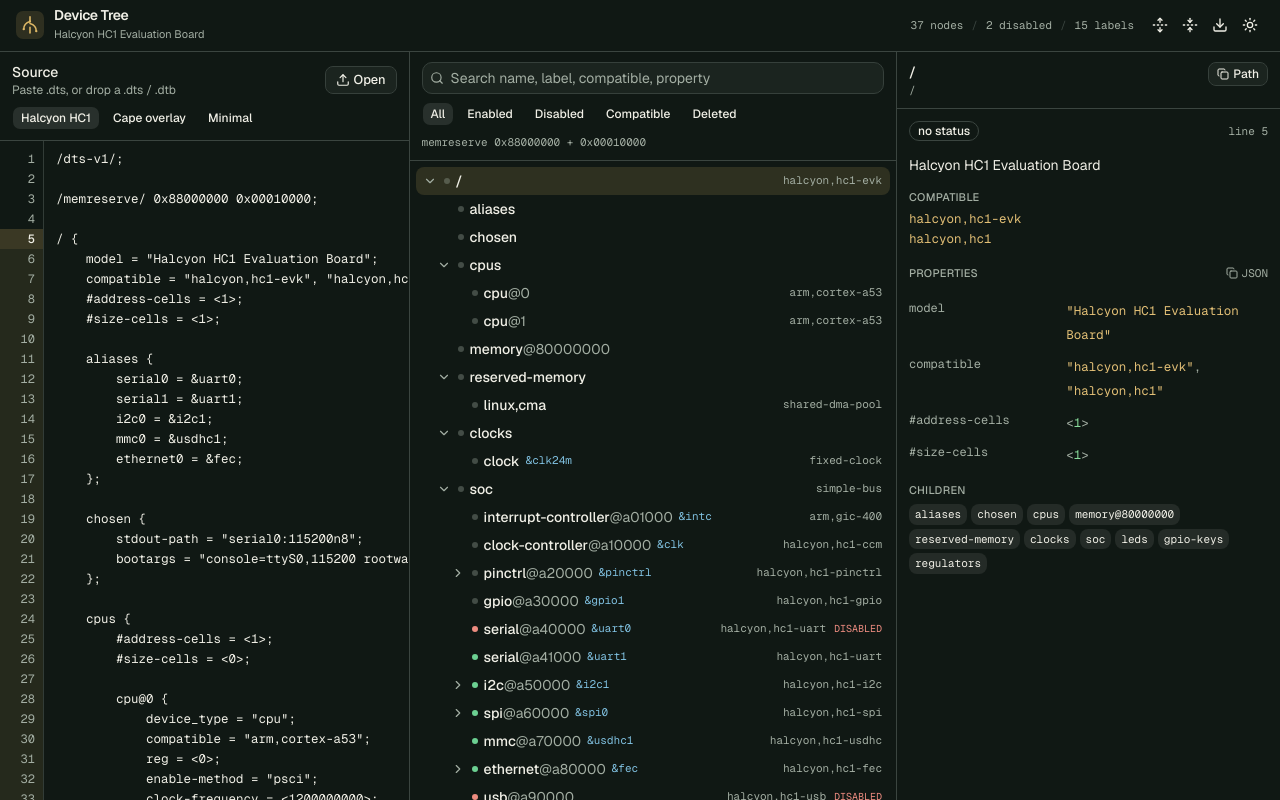
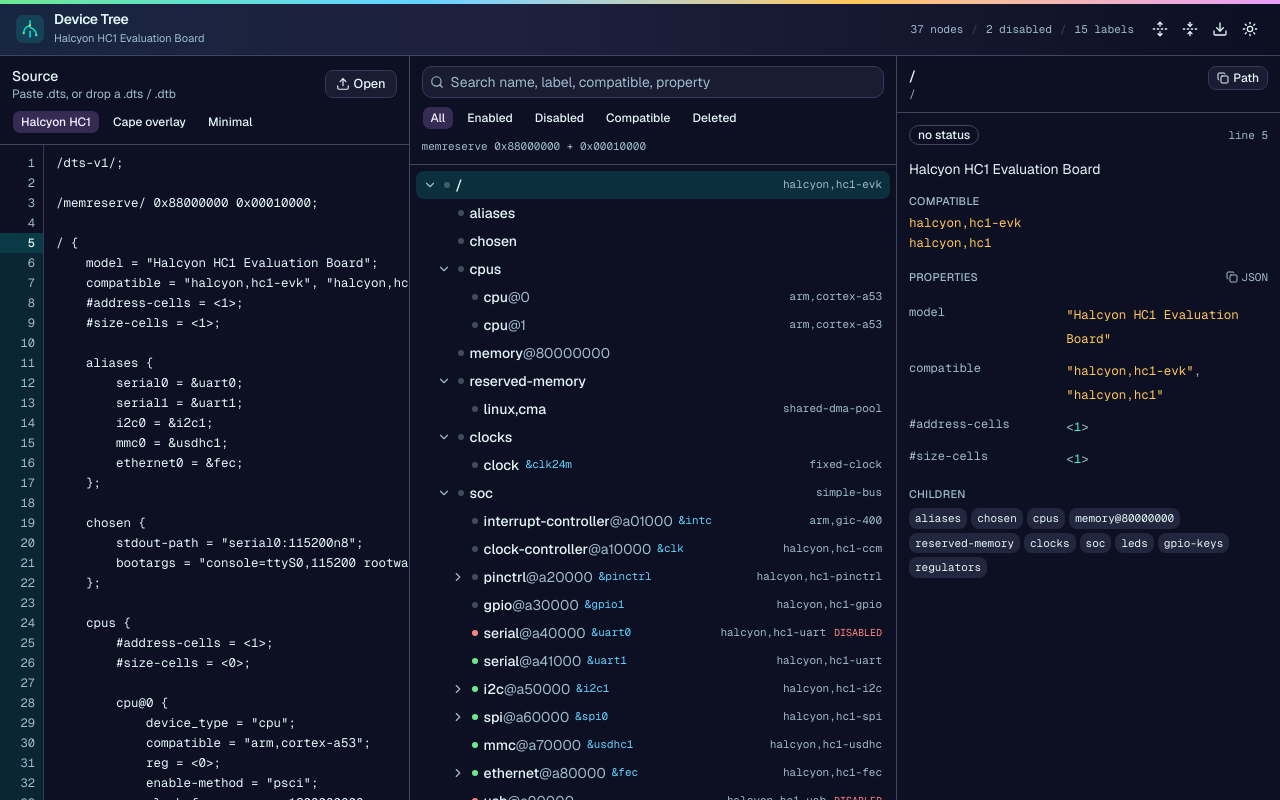
Before and after one commit to D-girl-11t/devicetreevisualizer, a Next.js app: page / in a window 1280 px wide. Built offline with nearby package versions, Linux system fonts and the light colour scheme.

Commit message:
Shift the visualizer theme toward teal, amber, and violet.
The chrome, status dots, and property values now use a wider set of hues in both dark and light mode, with a short color bar along the top.

Co-authored-by: dls14071999 <dls14071999@gmail.com>

```diff
--- a/src/app/globals.css
+++ b/src/app/globals.css
@@ -49,30 +49,30 @@
 }
 
 :root {
-  --background: oklch(0.975 0.008 95);
-  --foreground: oklch(0.25 0.02 165);
-  --card: oklch(0.992 0.005 95);
-  --card-foreground: oklch(0.25 0.02 165);
-  --popover: oklch(0.992 0.005 95);
-  --popover-foreground: oklch(0.25 0.02 165);
-  --primary: oklch(0.42 0.07 165);
-  --primary-foreground: oklch(0.98 0.01 95);
-  --secondary: oklch(0.94 0.012 110);
-  --secondary-foreground: oklch(0.28 0.02 165);
-  --muted: oklch(0.94 0.01 110);
-  --muted-foreground: oklch(0.46 0.02 165);
-  --accent: oklch(0.93 0.02 110);
-  --accent-foreground: oklch(0.25 0.02 165);
-  --destructive: oklch(0.52 0.16 28);
-  --border: oklch(0.88 0.012 110);
-  --input: oklch(0.88 0.012 110);
-  --ring: oklch(0.55 0.06 165);
-  --dt-ok: oklch(0.48 0.11 155);
-  --dt-off: oklch(0.5 0.14 28);
-  --dt-ref: oklch(0.45 0.09 245);
-  --dt-string: oklch(0.48 0.1 70);
-  --dt-num: oklch(0.4 0.09 155);
-  --dt-symbol: oklch(0.45 0.08 305);
+  --background: oklch(0.97 0.02 230);
+  --foreground: oklch(0.28 0.045 270);
+  --card: oklch(0.995 0.012 220);
+  --card-foreground: oklch(0.28 0.045 270);
+  --popover: oklch(0.995 0.012 220);
+  --popover-foreground: oklch(0.28 0.045 270);
+  --primary: oklch(0.5 0.15 195);
+  --primary-foreground: oklch(0.98 0.01 200);
+  --secondary: oklch(0.93 0.04 295);
+  --secondary-foreground: oklch(0.32 0.07 290);
+  --muted: oklch(0.94 0.025 235);
+  --muted-foreground: oklch(0.46 0.04 270);
+  --accent: oklch(0.93 0.05 80);
+  --accent-foreground: oklch(0.32 0.06 60);
+  --destructive: oklch(0.55 0.2 25);
+  --border: oklch(0.86 0.03 250);
+  --input: oklch(0.88 0.03 245);
+  --ring: oklch(0.55 0.14 195);
+  --dt-ok: oklch(0.5 0.16 150);
+  --dt-off: oklch(0.55 0.18 25);
+  --dt-ref: oklch(0.48 0.16 255);
+  --dt-string: oklch(0.52 0.15 65);
+  --dt-num: oklch(0.46 0.14 165);
+  --dt-symbol: oklch(0.48 0.16 325);
   --chart-1: oklch(0.87 0 0);
   --chart-2: oklch(0.556 0 0);
   --chart-3: oklch(0.439 0 0);
@@ -90,30 +90,30 @@
 }
 
 .dark {
-  --background: oklch(0.2 0.014 165);
-  --foreground: oklch(0.95 0.012 100);
-  --card: oklch(0.235 0.014 165);
-  --card-foreground: oklch(0.95 0.012 100);
-  --popover: oklch(0.24 0.014 165);
-  --popover-foreground: oklch(0.95 0.012 100);
-  --primary: oklch(0.8 0.11 85);
-  --primary-foreground: oklch(0.22 0.03 85);
-  --secondary: oklch(0.3 0.014 165);
-  --secondary-foreground: oklch(0.95 0.012 100);
-  --muted: oklch(0.28 0.012 165);
-  --muted-foreground: oklch(0.74 0.02 145);
-  --accent: oklch(0.32 0.02 165);
-  --accent-foreground: oklch(0.95 0.012 100);
-  --destructive: oklch(0.72 0.14 25);
-  --border: oklch(0.38 0.015 165);
-  --input: oklch(0.36 0.015 165);
-  --ring: oklch(0.72 0.09 85);
-  --dt-ok: oklch(0.78 0.13 155);
-  --dt-off: oklch(0.74 0.12 28);
-  --dt-ref: oklch(0.78 0.08 230);
-  --dt-string: oklch(0.82 0.1 85);
-  --dt-num: oklch(0.82 0.12 150);
-  --dt-symbol: oklch(0.78 0.08 305);
+  --background: oklch(0.18 0.04 275);
+  --foreground: oklch(0.96 0.02 200);
+  --card: oklch(0.22 0.045 275);
+  --card-foreground: oklch(0.96 0.02 200);
+  --popover: oklch(0.23 0.05 275);
+  --popover-foreground: oklch(0.96 0.02 200);
+  --primary: oklch(0.82 0.15 185);
+  --primary-foreground: oklch(0.2 0.04 200);
+  --secondary: oklch(0.32 0.07 295);
+  --secondary-foreground: oklch(0.96 0.02 280);
+  --muted: oklch(0.28 0.045 275);
+  --muted-foreground: oklch(0.78 0.04 230);
+  --accent: oklch(0.34 0.08 200);
+  --accent-foreground: oklch(0.96 0.02 190);
+  --destructive: oklch(0.74 0.16 22);
+  --border: oklch(0.4 0.045 275);
+  --input: oklch(0.36 0.05 275);
+  --ring: oklch(0.78 0.13 185);
+  --dt-ok: oklch(0.84 0.17 150);
+  --dt-off: oklch(0.76 0.16 25);
+  --dt-ref: oklch(0.82 0.13 235);
+  --dt-string: oklch(0.86 0.14 80);
+  --dt-num: oklch(0.86 0.15 170);
+  --dt-symbol: oklch(0.8 0.15 320);
   --chart-1: oklch(0.87 0 0);
   --chart-2: oklch(0.556 0 0);
   --chart-3: oklch(0.439 0 0);
--- a/src/components/device-tree/visualizer.tsx
+++ b/src/components/device-tree/visualizer.tsx
@@ -169,7 +169,11 @@ export function Visualizer() {
 
   return (
     <div className="flex h-dvh flex-col overflow-hidden bg-background text-foreground">
-      <header className="flex shrink-0 items-center gap-3 border-b px-3 py-2 sm:px-4">
+      <div
+        aria-hidden
+        className="h-1 shrink-0 bg-[linear-gradient(90deg,var(--dt-ok),var(--dt-ref),var(--dt-string),var(--dt-symbol))]"
+      />
+      <header className="flex shrink-0 items-center gap-3 border-b bg-[linear-gradient(90deg,color-mix(in_oklch,var(--primary)_14%,var(--background)),color-mix(in_oklch,var(--dt-symbol)_12%,var(--background))_42%,var(--background))] px-3 py-2 sm:px-4">
         <div className="flex min-w-0 items-center gap-2.5">
           <TreeMark />
           <div className="min-w-0">
@@ -330,9 +334,9 @@ function TreeMark() {
         strokeWidth="1.8"
         strokeLinecap="round"
       />
-      <circle cx="16" cy="12" r="1.3" className="fill-primary" />
-      <circle cx="8.8" cy="20.8" r="1.3" className="fill-primary" />
-      <circle cx="23.2" cy="23" r="1.3" className="fill-primary" />
+      <circle cx="16" cy="12" r="1.3" className="fill-[var(--dt-string)]" />
+      <circle cx="8.8" cy="20.8" r="1.3" className="fill-[var(--dt-ok)]" />
+      <circle cx="23.2" cy="23" r="1.3" className="fill-[var(--dt-ref)]" />
     </svg>
   );
 }
```
Also changed, not shown: src/app/icon.svg.
